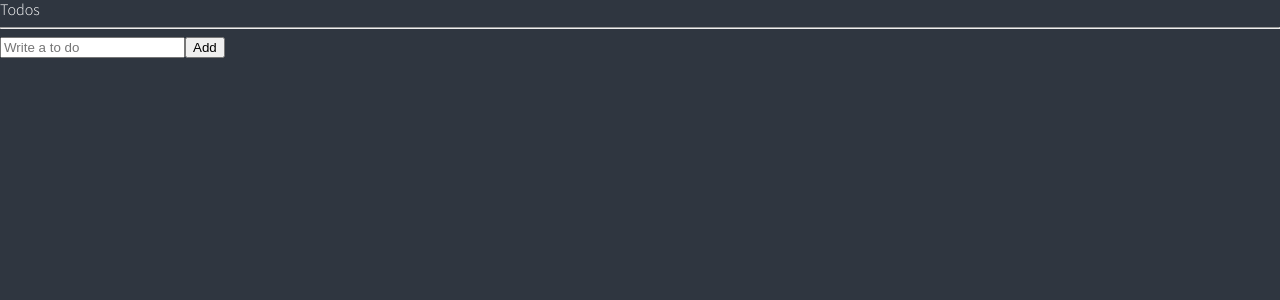
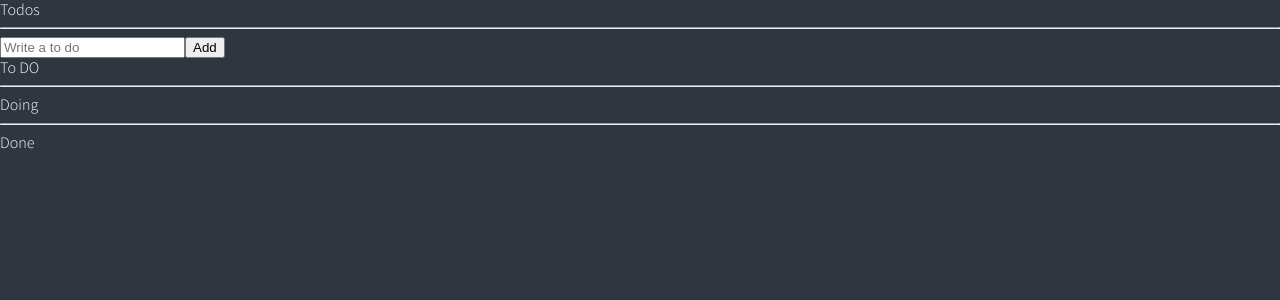
Before and after one commit to jy0813/React-todo-TypeScript, a React (Create React App) app: page / in a window 1280 px wide. Shown: the top 300 px of the page. Built offline with nearby package versions, Linux system fonts and the light colour scheme.

Commit message:
feat: recoil Selectors

```diff
--- a/src/components/ToDoList.tsx
+++ b/src/components/ToDoList.tsx
@@ -1,18 +1,29 @@
 import {useRecoilValue} from "recoil";
-import {toDoState} from "./atoms";
+import {toDoSelector, toDoState} from "./atoms";
 import CreateToDo from "./CreateToDo";
 import ToDo from "./ToDo";
 
 
 function ToDoList() {
-  const toDos = useRecoilValue(toDoState);
+  const [toDo, doing, done] = useRecoilValue(toDoSelector);
   return (
       <div>
         <h1>Todos</h1>
         <hr/>
         <CreateToDo/>
+        <h2>To DO</h2>
         <ul>
-          {toDos.map(toDo => <ToDo key={toDo.id} {...toDo}/>)}
+          {toDo.map(toDo => <ToDo key={toDo.id} {...toDo}/>)}
+        </ul>
+        <hr/>
+        <h2>Doing</h2>
+        <ul>
+          {doing.map(toDo => <ToDo key={toDo.id} {...toDo}/>)}
+        </ul>
+        <hr/>
+        <h2>Done</h2>
+        <ul>
+          {done.map(toDo => <ToDo key={toDo.id} {...toDo}/>)}
         </ul>
       </div>
   );
--- a/src/components/atoms.tsx
+++ b/src/components/atoms.tsx
@@ -1,4 +1,4 @@
-import {atom} from "recoil";
+import {atom, selector} from "recoil";
 
 export interface IToDO {
   id:number;
@@ -10,3 +10,15 @@
   key:'toDo',
   default:[],
 })
+
+export const toDoSelector = selector({
+  key:'toDoSelector',
+  get:({get}) => {
+    const toDos =get(toDoState);
+    return [
+      toDos.filter((toDo) => toDo.category === "TO_DO"),
+      toDos.filter((toDo) => toDo.category === "DOING"),
+      toDos.filter((toDo) => toDo.category === "DONE"),
+    ];
+  }
+})
```
